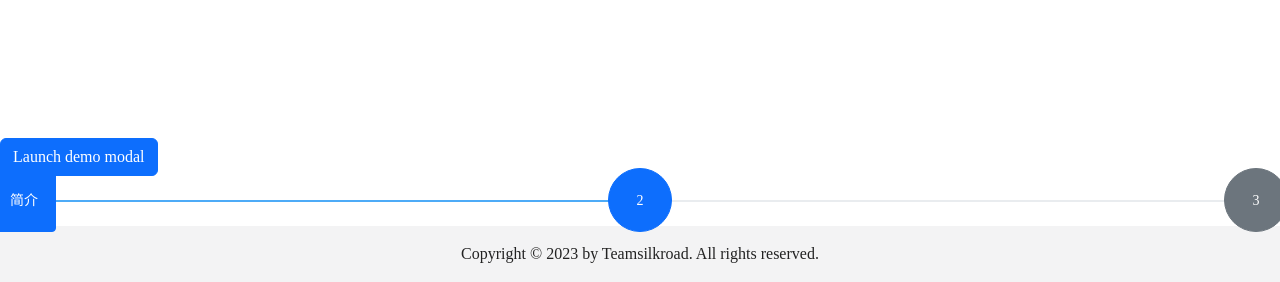
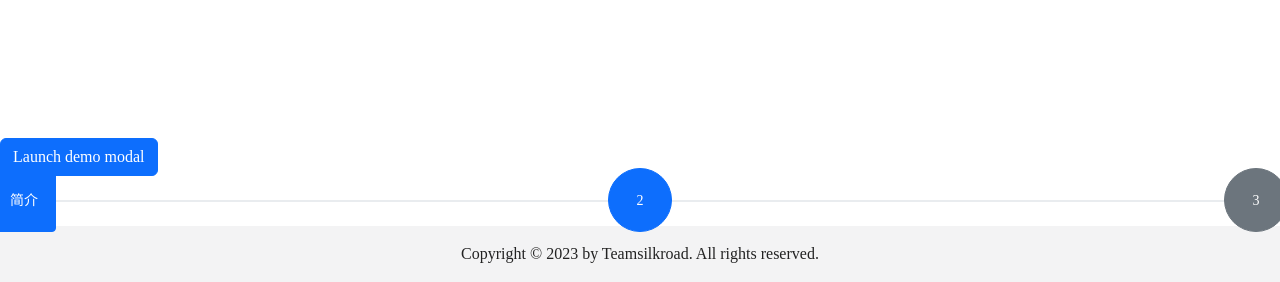
Before and after one commit to ttiramisu/website-2023, a Flask app: page /test in a window 1280 px wide. Shown: the part 1126-1408 px from the top of the page. Run offline with Flask 2, Linux system fonts and the light colour scheme; some libraries are stand-ins or nearby versions; some web fonts are replaced.

Commit message:
minor update to UX

```diff
--- a/api/templates/test.html
+++ b/api/templates/test.html
@@ -81,7 +81,7 @@
 <div class="position-relative m-4">
   <div class="progress" role="progressbar" aria-label="Progress" aria-valuenow="50" aria-valuemin="0"
     aria-valuemax="100" style="height: 2px;">
-    <div class="progress-bar" style="width: 50%" id="Bar"></div>
+    <div class="progress-bar" id="Bar"></div>
   </div>
   <button type="button" class="position-absolute top-0 start-0 translate-middle btn btn-sm btn-primary"
     style="width: 4rem; height:4rem;" data-bs-toggle="modal" data-bs-target="#exampleModal">简介</button>
```
